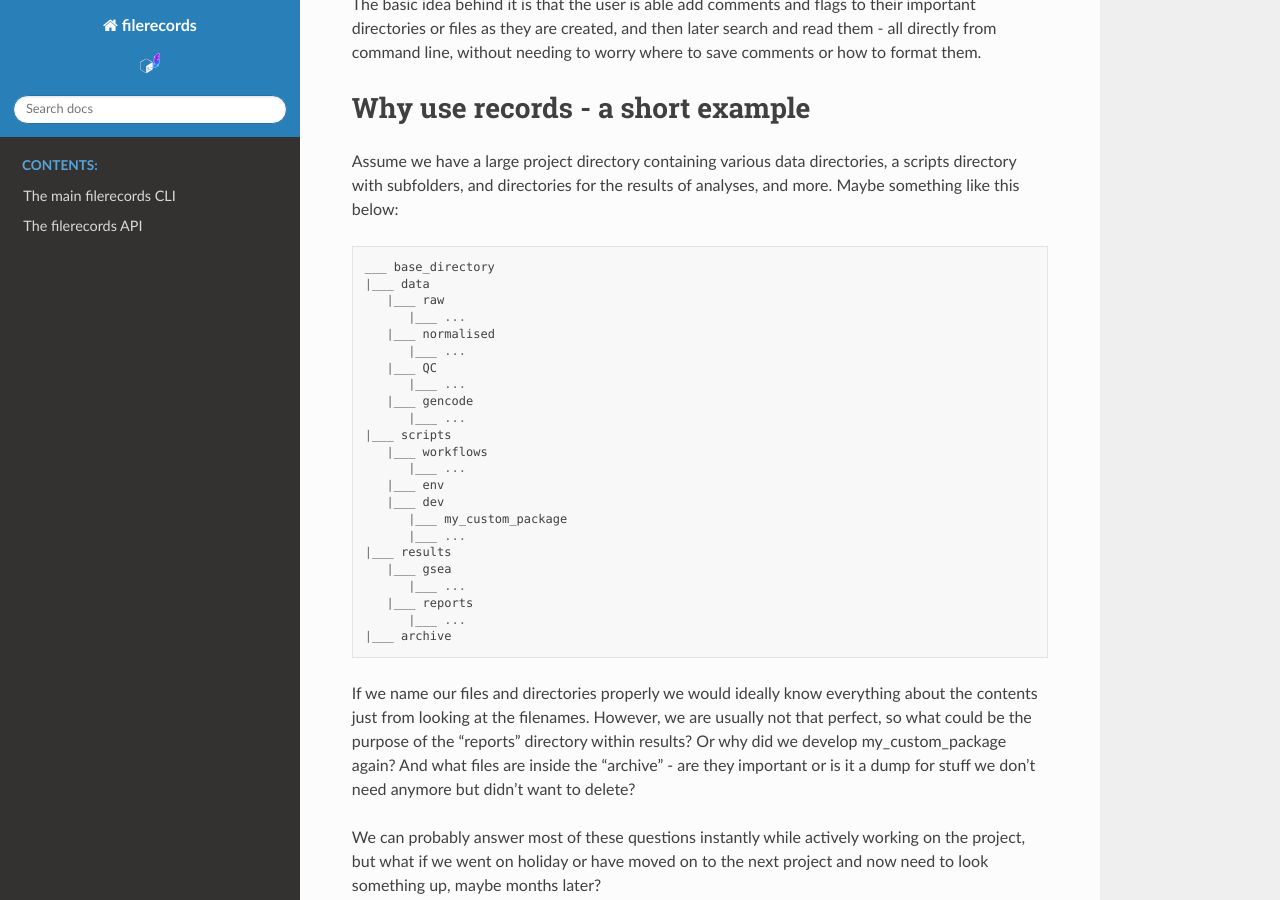
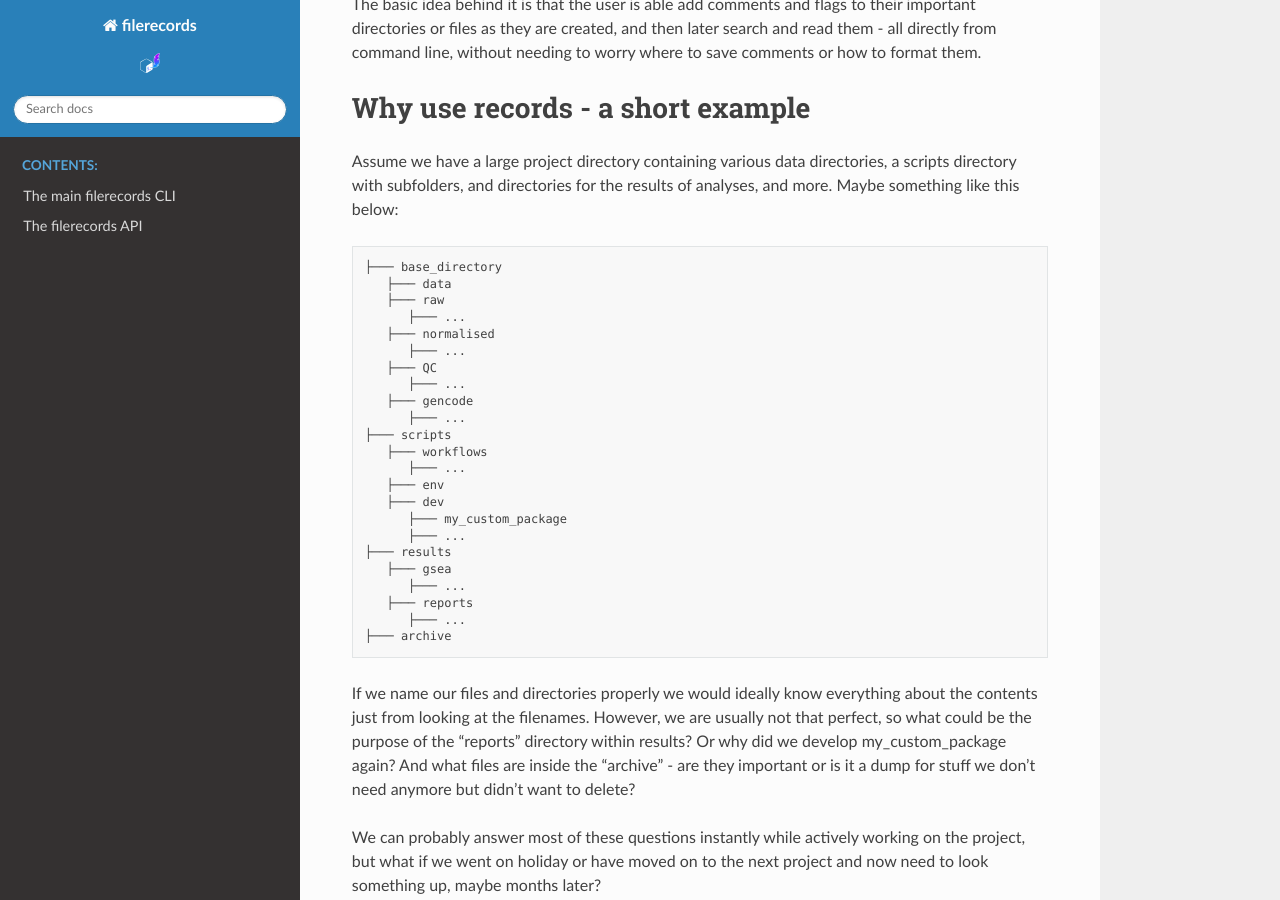
Before and after one commit to NoahHenrikKleinschmidt/filerecords, a Sphinx documentation site: the page built from docs/source/index.rst, in a window 1280 px wide and 900 px high, scrolled down 575 px. Built offline with Sphinx 7.4.7 and the Read the Docs theme 2.0.0, drawn with Linux system fonts in a browser that asks for light colours.

Commit message:
update folder structure

```diff
--- a/docs/source/index.rst
+++ b/docs/source/index.rst
@@ -27,29 +27,29 @@ Maybe something like this below:
 
 .. code-block::
 
-   ___ base_directory
-   |___ data
-      |___ raw
-         |___ ...
-      |___ normalised
-         |___ ...
-      |___ QC
-         |___ ...
-      |___ gencode
-         |___ ...
-   |___ scripts
-      |___ workflows
-         |___ ...
-      |___ env
-      |___ dev
-         |___ my_custom_package
-         |___ ...
-   |___ results
-      |___ gsea
-         |___ ...
-      |___ reports
-         |___ ...
-   |___ archive
+   ├─── base_directory
+      ├─── data
+      ├─── raw
+         ├─── ...
+      ├─── normalised
+         ├─── ...
+      ├─── QC
+         ├─── ...
+      ├─── gencode
+         ├─── ...
+   ├─── scripts
+      ├─── workflows
+         ├─── ...
+      ├─── env
+      ├─── dev
+         ├─── my_custom_package
+         ├─── ...
+   ├─── results
+      ├─── gsea
+         ├─── ...
+      ├─── reports
+         ├─── ...
+   ├─── archive
 
 
 If we name our files and directories properly we would ideally know everything about the contents just from looking at the filenames.
```
